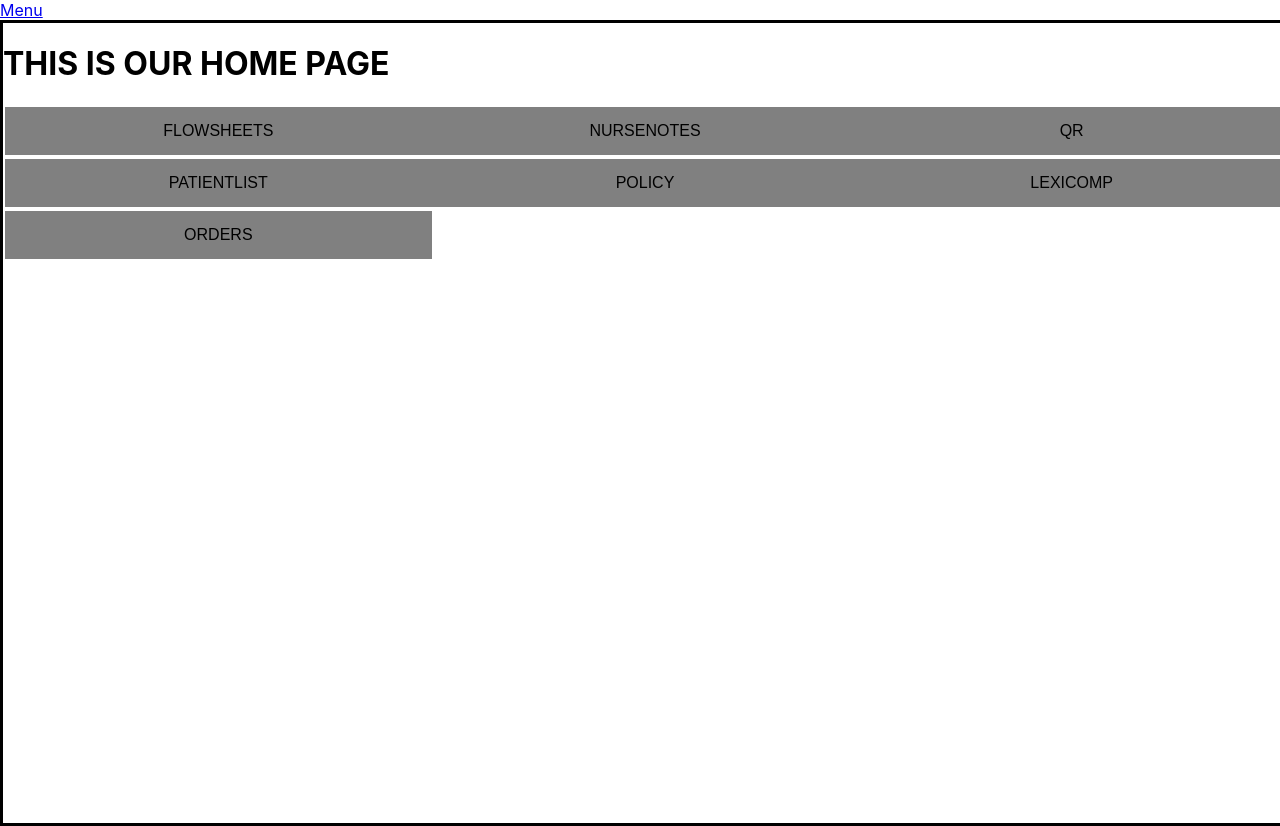
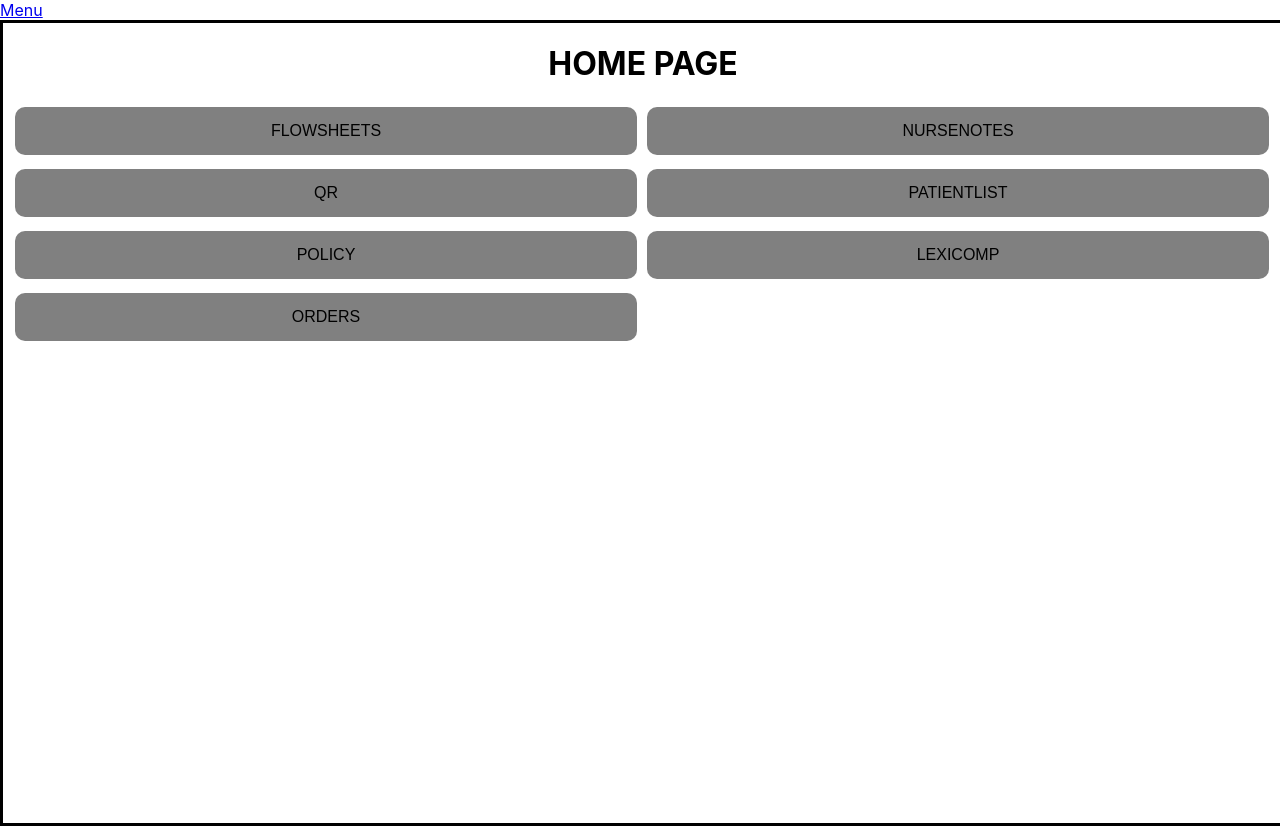
Before and after one commit to kWeech/UofCEngineeringNursingHackathon, a React (Create React App) app in the folder app/hackathon-app/: page /home in a window 1280 px wide. Built offline with nearby package versions, Linux system fonts and the light colour scheme.

Commit message:
added home styling

```diff
--- a/app/hackathon-app/src/components/Button.module.css
+++ b/app/hackathon-app/src/components/Button.module.css
@@ -11,6 +11,7 @@
   cursor: pointer;
   height: 100%;
   width: 100%;
+  border-radius: 10px;
 }
 
 button:hover {
--- a/app/hackathon-app/src/pages/Home.js
+++ b/app/hackathon-app/src/pages/Home.js
@@ -6,7 +6,7 @@ import classes from "./Home.module.css";
 export default function Home() {
   return (
     <Page>
-      <h1>THIS IS OUR HOME PAGE</h1>
+      <h1 className={classes.home}>HOME PAGE</h1>
       <div className={classes.buttonContainer}>
         <NavLink to="/flowsheet">
           <Button>FLOWSHEETS</Button>
--- a/app/hackathon-app/src/pages/Home.module.css
+++ b/app/hackathon-app/src/pages/Home.module.css
@@ -1,8 +1,16 @@
+.home {
+  width: 100%;
+  text-align: center;
+}
+
 .buttonContainer {
   display: grid;
-  grid-template-columns: 1fr 1fr 1fr;
+  grid-template-columns: 1fr 1fr;
   grid-template-rows: 1fr 1fr;
+  grid-gap: 10px;
   justify-content: center;
   align-items: center;
-  margin: 0 auto;
+  width: auto;
+  margin-left: 10px;
+  margin-right: 1rem;
 }
```
